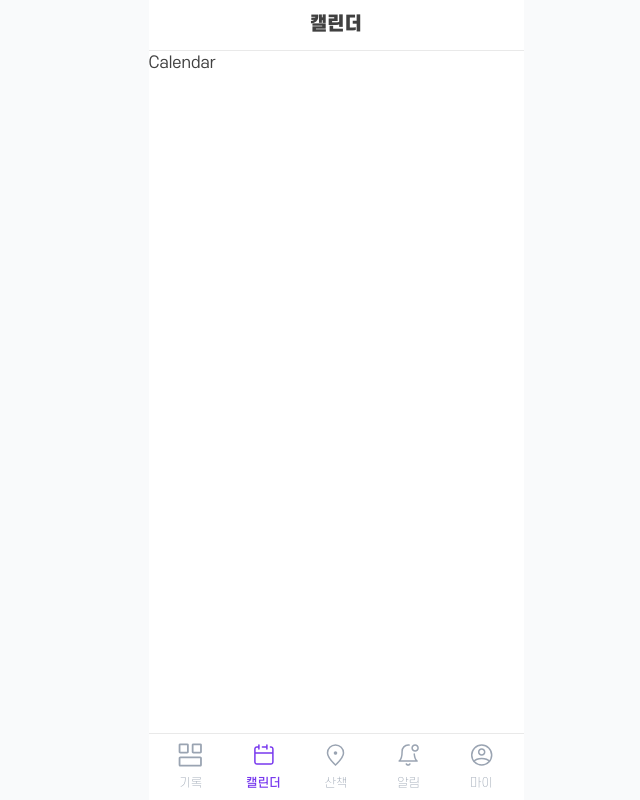
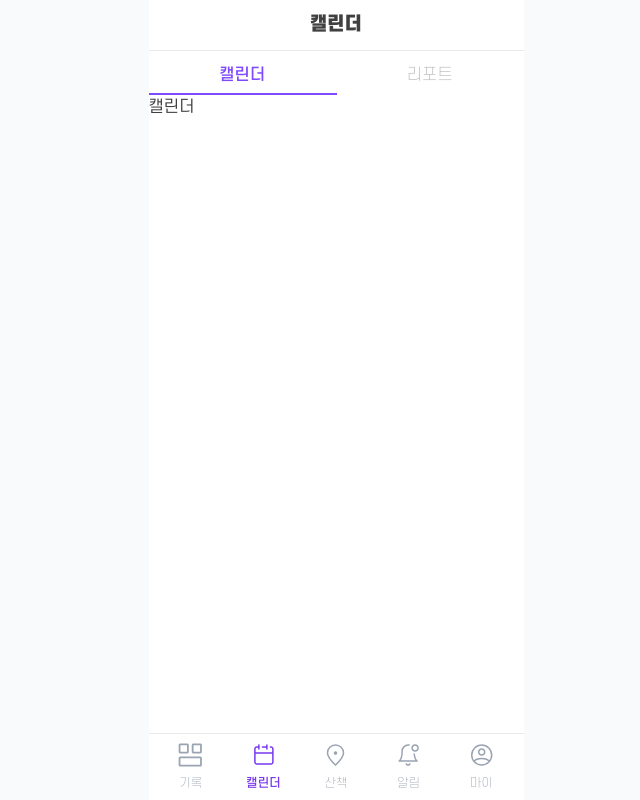
Before and after one commit to Petmunity/fe, a Next.js app: page /calendar in a window 1280 px wide. Shown: the whole page, without its empty margins (304-944 px from the left). Built offline with nearby package versions, Linux system fonts and the light colour scheme.

Commit message:
feat-auth/feat: 캘린더 페이지 초기 퍼블리싱

```diff
--- a/src/app/calendar/page.tsx
+++ b/src/app/calendar/page.tsx
@@ -1,7 +1,13 @@
+"use client";
 import Header from "@/components/common/Header";
 import Navbar from "@/components/common/Navbar";
+import Tab from "@/components/common/Tab";
+import { useState } from "react";
 
 export default function CalendarPage() {
+  const labels = ["캘린더", "리포트"];
+
+  const [focusedIndex, setFocusedIndex] = useState(0);
   //   const { data, error } = useQuery('calendar', () => {
   //     return fetch('http://localhost:3000/api/calendar').then((res) =>
   //       res.json()
@@ -19,7 +25,15 @@ export default function CalendarPage() {
   return (
     <div className="flex min-h-screen flex-col">
       <Header title="캘린더" />
-      <h1>Calendar</h1>
+      <Tab
+        labels={labels}
+        focusedIndex={focusedIndex}
+        changeIndex={setFocusedIndex}
+      />
+      <main>
+        {focusedIndex === 0 && <h1>캘린더</h1>}
+        {focusedIndex === 1 && <h1>리포트</h1>}
+      </main>
       <Navbar />
     </div>
   );
```
